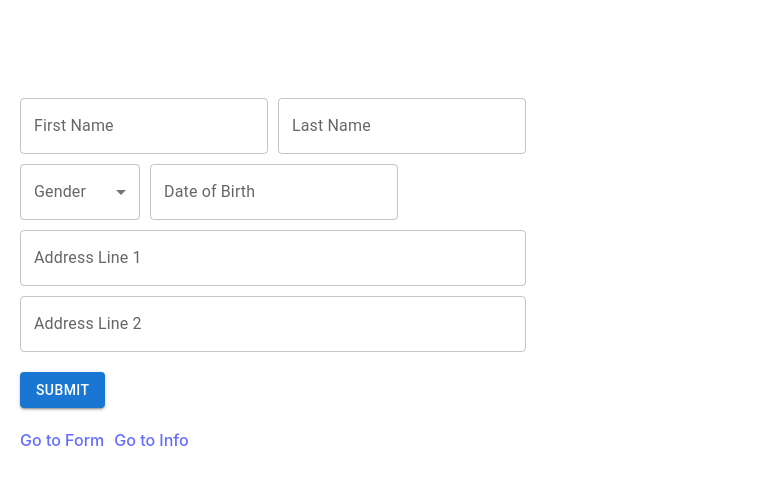
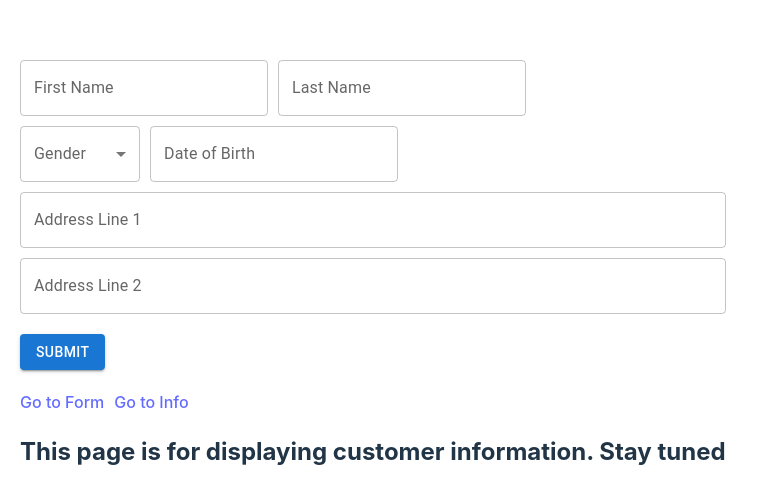
Before and after one commit to n2298/testProj, a React (Vite) app: page /customer-info in a window 1280 px wide. Shown: the part 125-628 px from the top of the page, without its empty margins (0-770 px from the left). Built offline with nearby package versions, Linux system fonts and the light colour scheme.

Commit message:
redacted unused function param

```diff
--- a/src/App.tsx
+++ b/src/App.tsx
@@ -11,13 +11,12 @@ function Form() {
 }
 
 function Info() {
-  const { id } = useParams(); // useParams hook to get the route parameter
-  return <h2>This is a page for a product with ID: {id}</h2>;
+  // const { id } = useParams(); // useParams hook to get the route parameter
+  return <h2>This page is for displaying customer information. Stay tuned</h2>;
 }
 
 function AppRouter() {
 
-  const items = ["Option 1", "Option 2", "Option 3", "c"]; // Example dropdown items.
   const [dateOfBirth, setDateOfBirth] = useState(null); //state init. DoB
 
   return (
@@ -38,7 +37,7 @@ function AppRouter() {
         <br />
 
         <div style={{ display: "flex", alignItems: "center", gap: "10px", marginBottom: "10px" }}>
-          <Dropdown dropdownItem={items} style={{ flex: 1 }} />
+          <Dropdown/>
           <LocalizationProvider dateAdapter={AdapterDateFns}>
             <DatePicker
               label="Date of Birth"
@@ -81,13 +80,13 @@ function AppRouter() {
           <Link to="/customer-form" style={{ marginRight: "10px" }}>
             Go to Form
           </Link>
-          <Link to="/customer-info/123">Go to Info</Link>
+          <Link to="/customer-info">Go to Info</Link>
         </nav>
 
         {/* Routes */}
         <Routes>
           <Route path="/customer-form" element={<Form />} />
-          <Route path="/customer-info/:id" element={<Info />} />
+          <Route path="/customer-info" element={<Info />} />
         </Routes>
       </div>
     </Router>
```
